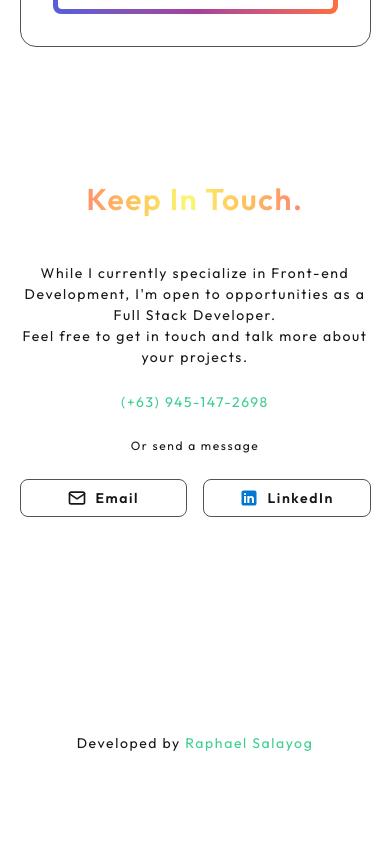
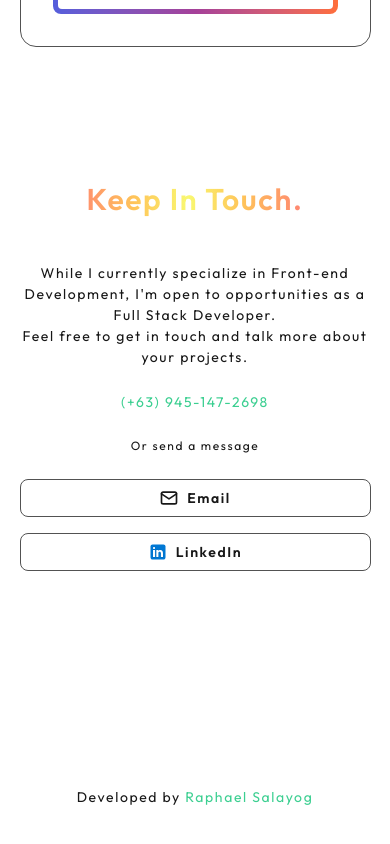
Before and after one commit to RaphaelSalayog/rsalayog-portfolio, a Next.js app: page / in a window 390 px wide. Shown: the part 6093-6937 px from the top of the page. Before the commit the page ends 6887 px from the top, so only its background shows below. Built offline with nearby package versions, Linux system fonts and the light colour scheme.

Commit message:
Fix: Responsive design for contact button

```diff
--- a/src/sections/Contact.tsx
+++ b/src/sections/Contact.tsx
@@ -17,7 +17,7 @@ const ContactMe = () => {
             <div className="w-full space-y-6 md:w-[80%] lg:w-[70%] xl:w-[60%] 2xl:[50%]">
                 <p className="highlight-text">(+63) 945-147-2698</p>
                 <p className="text-[12px]">Or send a message</p>
-                <div className="grid grid-cols-2 gap-x-4 text-sm font-semibold">
+                <div className="grid grid-cols-1 gap-4 text-sm font-semibold sm:grid-cols-2">
                     <Button
                         onClick={() =>
                             window.open(
```
